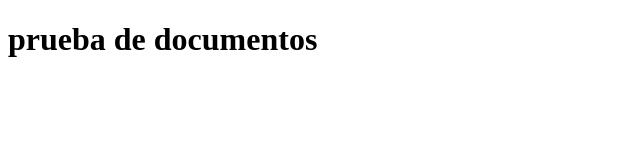
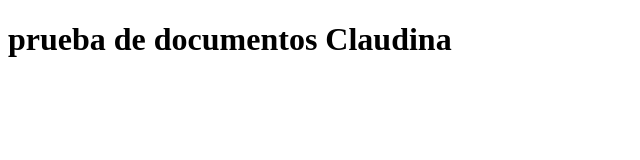
Before and after one commit to alonsoeduardo/victor-hugo, a plain HTML site: page index.html in a window 1280 px wide. Shown: the whole page, without its empty margins (0-640 px from the left). Drawn offline with Linux system fonts and the light colour scheme.

Commit message:
Update index.html

```diff
--- a/index.html
+++ b/index.html
@@ -6,6 +6,6 @@
     <title>Probando Documentos</title>
 </head>
 <body>
-    <h1>prueba de documentos</h1>
+    <h1>prueba de documentos Claudina</h1>
 </body>
 </html>
```
